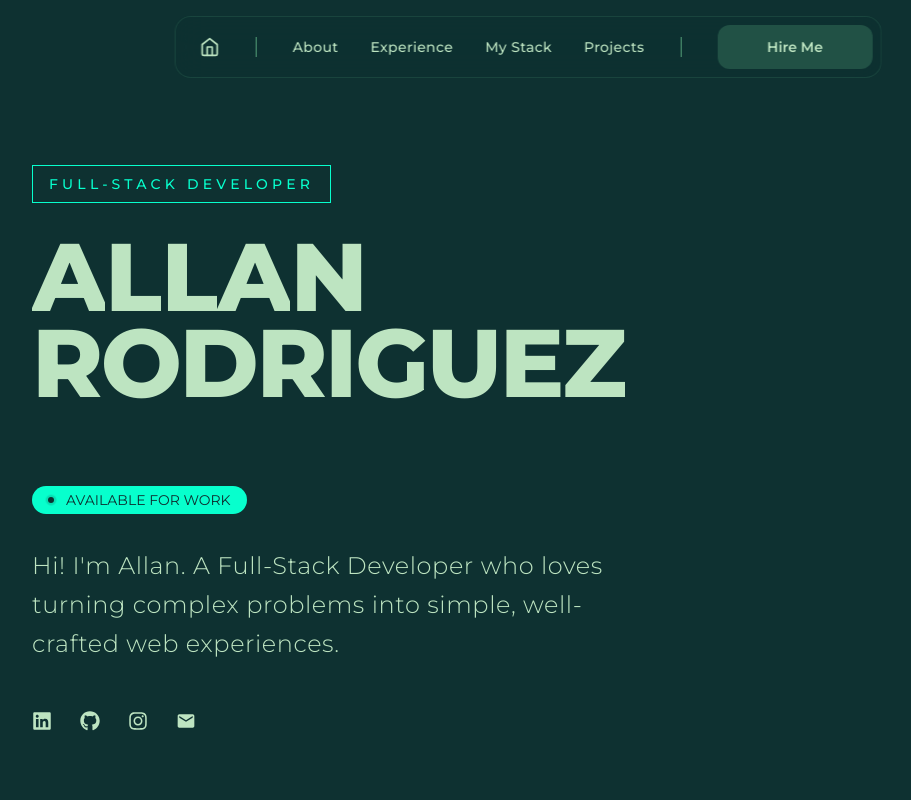
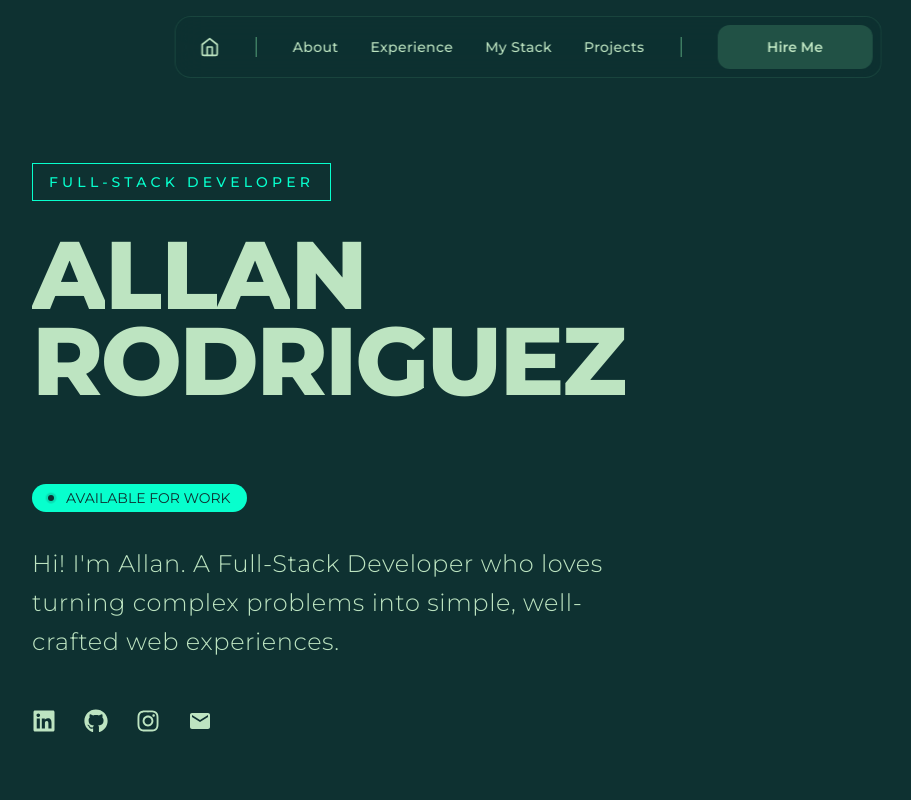
Before and after one commit to AllanRV09/portfolio, a React app: page / in a window 1280 px wide. Shown: the top 800 px of the page, without its empty margins (112-1023 px from the left). Built offline with nearby package versions, Linux system fonts and the light colour scheme; the HTML template or start-up script is replaced by a standard one.

Commit message:
ui: increase social icon size and cleanup Hero classes

```diff
--- a/src/components/IconLink.jsx
+++ b/src/components/IconLink.jsx
@@ -1,4 +1,4 @@
-export function IconLink({ href, icon: Icon, onClick, className = "w-5 h-5", name }) {
+export function IconLink({ href, icon: Icon, onClick, className = "w-6 h-6", name }) {
     return (
         <a
             href={href}
--- a/src/sections/Hero.jsx
+++ b/src/sections/Hero.jsx
@@ -41,7 +41,7 @@ export function Hero() {
     // const dateLabel = getCurrentMonthYear();
 
     return (
-        <section className="relative z-10 min-h-dvh flex flex-col justify-center px-6 lg:px-24 xl:px-36 sm:pt-24">
+        <section className="min-h-dvh flex flex-col justify-center px-6 lg:px-24 xl:px-36 sm:pt-24">
             <motion.div
                 variants={containerVariants}
                 initial="hidden"
```
